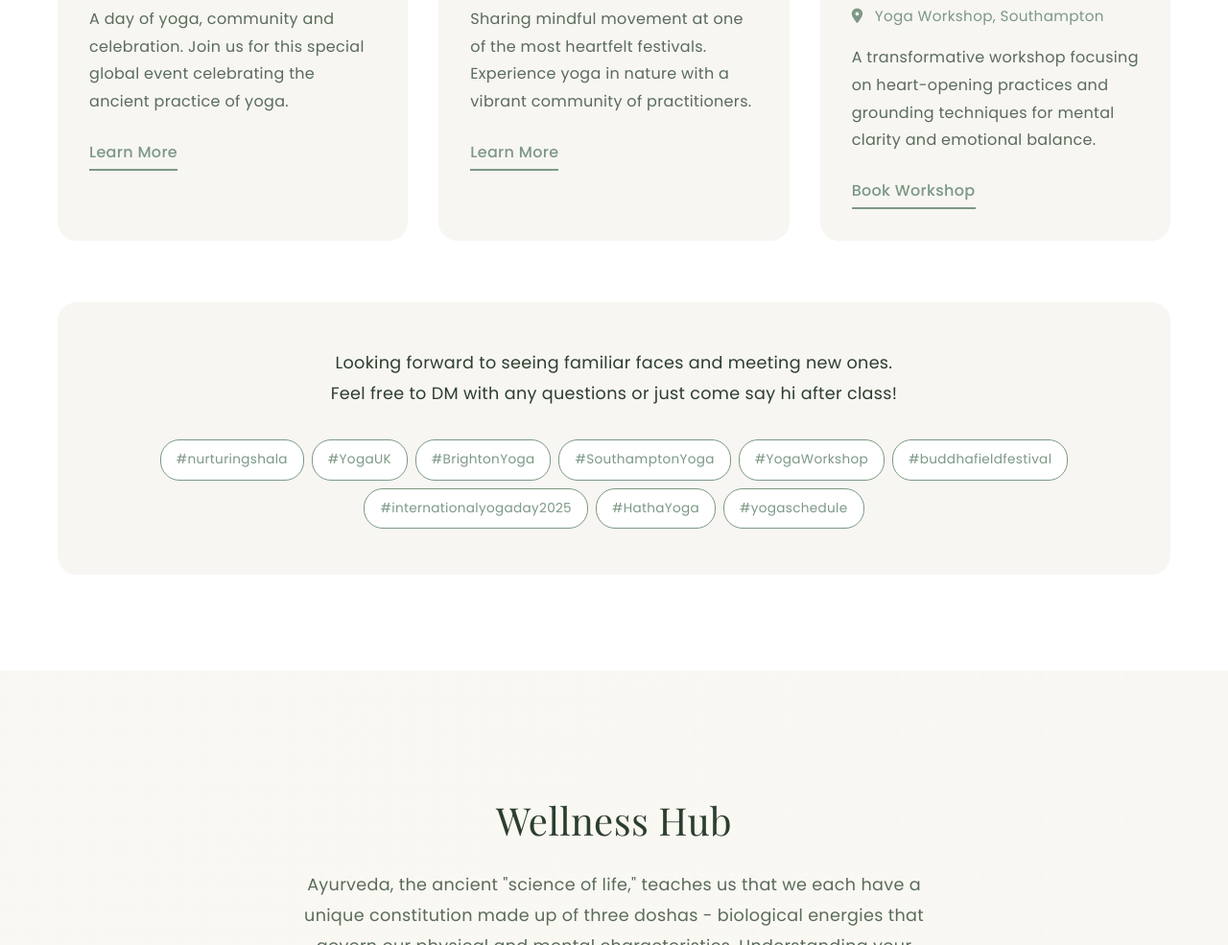
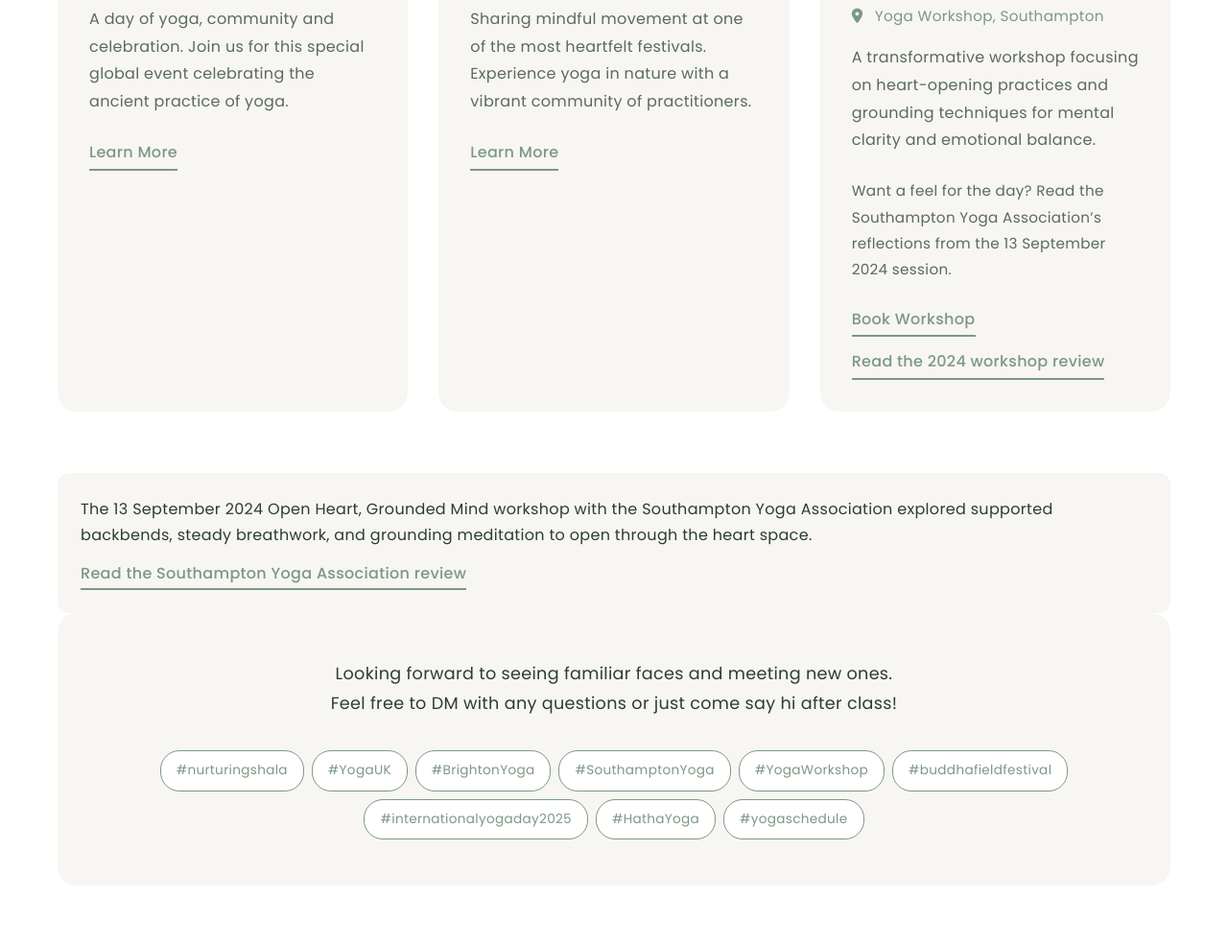
Before and after one commit to NurturingShala/nurturingshala-website, a website: page index.html in a window 1280 px wide. Shown: the part 4987-5972 px from the top of the page at 96% size. Drawn offline with nearby package versions, Linux system fonts and the light colour scheme.

Commit message:
Link Open Heart review without duplicate event

```diff
--- a/css/styles.css
+++ b/css/styles.css
@@ -586,6 +586,30 @@ img::before {
     border-bottom: 2px solid var(--primary-color);
     padding-bottom: 2px;
     transition: all 0.3s ease;
+}
+
+.event-link.secondary {
+    display: inline-block;
+    margin-left: 0;
+    margin-top: 0.75rem;
+}
+
+.event-note {
+    margin: 0.75rem 0 0.5rem;
+    color: var(--text-light);
+    font-size: 0.95rem;
+}
+
+.past-events-note {
+    margin-top: 1.5rem;
+    padding: 1.5rem;
+    background: var(--bg-light);
+    border-radius: 12px;
+    line-height: 1.7;
+}
+
+.past-events-note .event-link {
+    margin-top: 0.75rem;
 }
 
 .event-link:hover {
--- a/index.html
+++ b/index.html
@@ -170,7 +170,9 @@
                         <h3>Open Heart, Grounded Mind</h3>
                         <p class="location"><i class="fas fa-map-marker-alt"></i> Yoga Workshop, Southampton</p>
                         <p>A transformative workshop focusing on heart-opening practices and grounding techniques for mental clarity and emotional balance.</p>
+                        <p class="event-note">Want a feel for the day? Read the Southampton Yoga Association’s reflections from the 13 September 2024 session.</p>
                         <a href="https://bookwhen.com/sya/e/ev-slxq-20250913100000" target="_blank" class="event-link">Book Workshop</a>
+                        <a href="https://www.southamptonyoga.org.uk/post/heart-opening-and-grounding-with-ankit" target="_blank" class="event-link secondary">Read the 2024 workshop review</a>
                     </div>
                 </div>
             </div> <!-- .events-grid.upcoming -->
@@ -179,6 +181,10 @@
         <div id="past-events">
             <h3 class="events-subtitle">Past Events</h3>
             <div class="events-grid past"></div>
+            <div class="past-events-note">
+                <p>The 13 September 2024 Open Heart, Grounded Mind workshop with the Southampton Yoga Association explored supported backbends, steady breathwork, and grounding meditation to open through the heart space.</p>
+                <a href="https://www.southamptonyoga.org.uk/post/heart-opening-and-grounding-with-ankit" target="_blank" class="event-link">Read the Southampton Yoga Association review</a>
+            </div>
         </div>
 
             <div class="events-cta">
```
